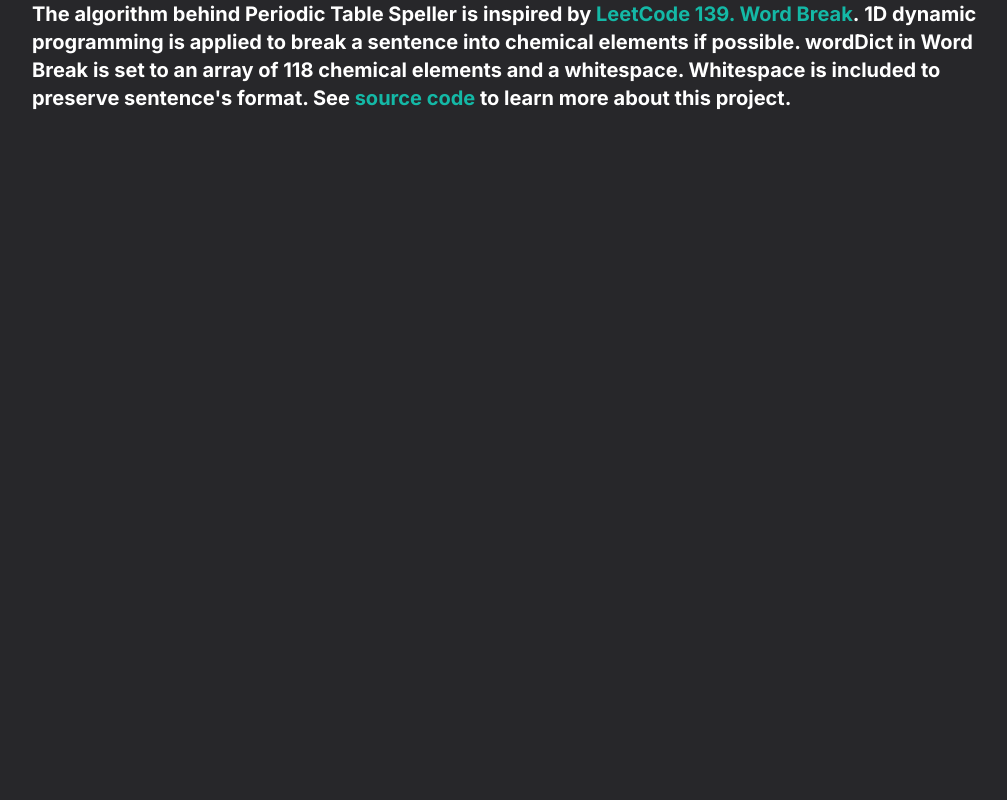
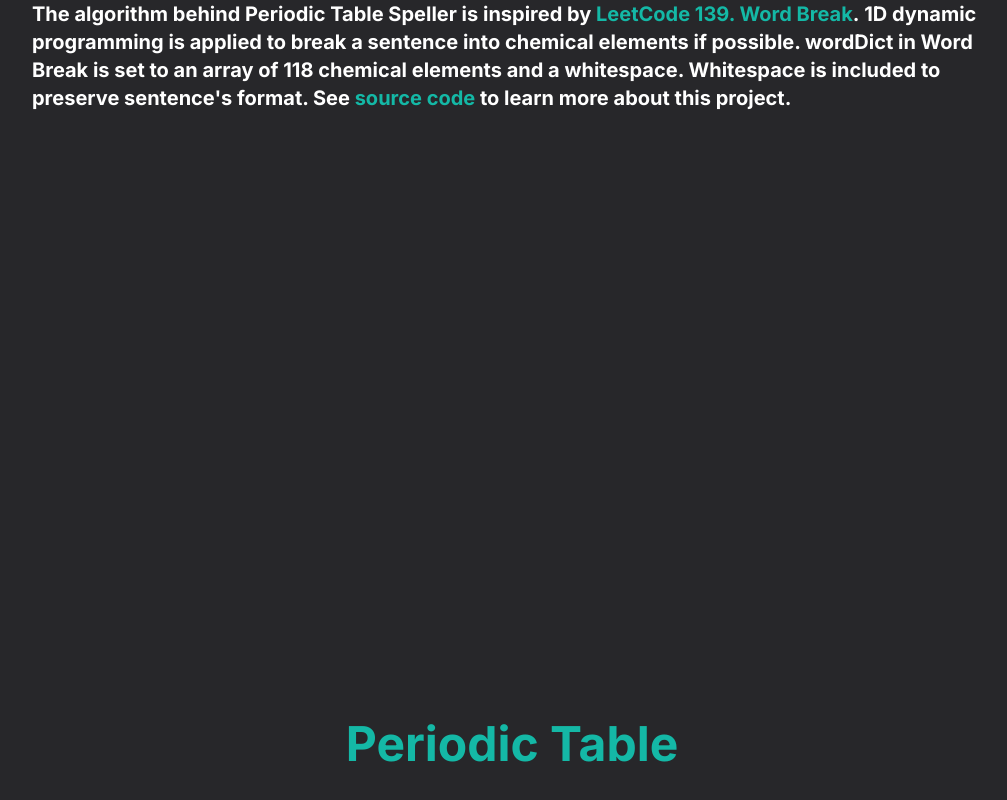
Before and after one commit to LeoLu0602/periodic-table-speller, a Next.js app: page / in a window 1280 px wide. Shown: the part 912-1712 px from the top of the page, without its empty margins (128-1135 px from the left). Before the commit the page ends 1440 px from the top, so only its background shows below. Built offline with nearby package versions, Linux system fonts and the light colour scheme.

Commit message:
feat: add PeriodicTable

```diff
--- a/app/page.tsx
+++ b/app/page.tsx
@@ -1,11 +1,13 @@
 import Main from '@/app/ui/home/Main';
 import Methodology from '@/app/ui/home/Methodology';
+import PeriodicTable from '@/app/ui/home/PeriodicTable';
 
 export default function Home() {
   return (
-    <main className='pb-96'>
+    <main>
       <Main />
       <Methodology />
+      <PeriodicTable />
     </main>
   );
 }
--- a/app/ui/home/Methodology.tsx
+++ b/app/ui/home/Methodology.tsx
@@ -1,6 +1,6 @@
 export default function Methodology() {
   return (
-    <article className='h-auto w-screen pt-8 text-center'>
+    <article className='h-screen w-screen pt-8'>
       <h2 className='w-screen text-center text-5xl font-bold text-teal-500'>
         How It Works
       </h2>
--- /dev/null
+++ b/app/ui/home/PeriodicTable.tsx
@@ -0,0 +1,9 @@
+export default function PeriodicTable() {
+  return (
+    <section className='h-screen w-screen pt-8'>
+      <h2 className='mb-8 w-screen text-center text-5xl font-bold text-teal-500'>
+        Periodic Table
+      </h2>
+    </section>
+  );
+}
```
